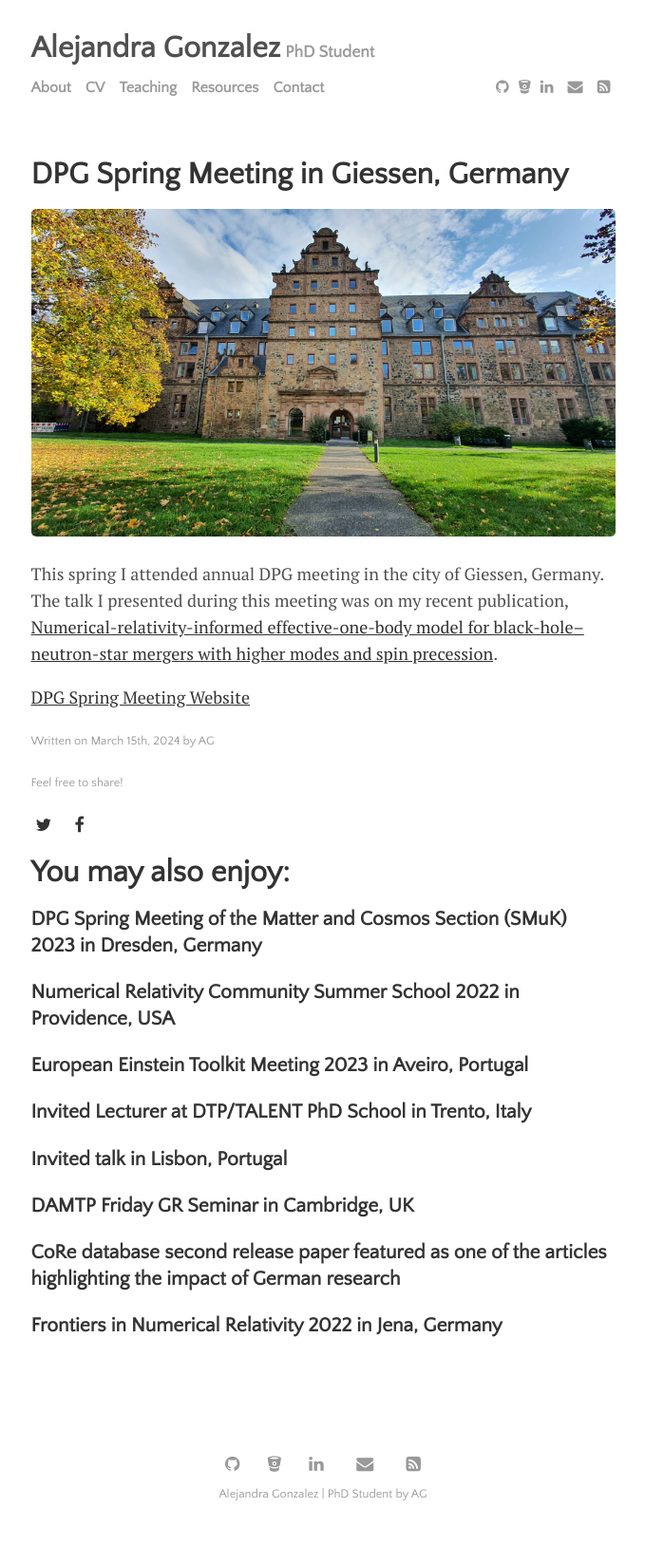
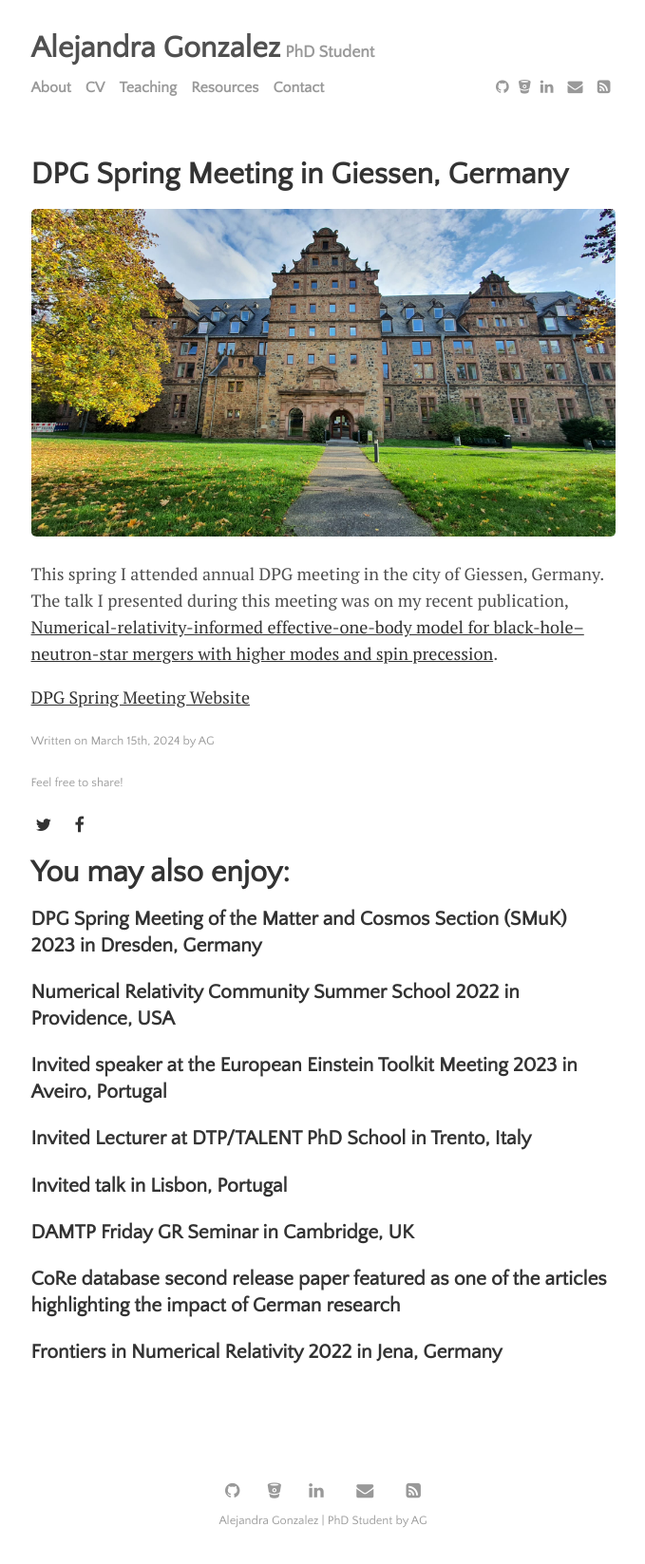
Before and after one commit to ar-gonzalez/ar-gonzalez.github.io, a Jekyll site: the page built from _posts/2024-03-15-dpg-giessen.md, in a window 1280 px wide. Shown: the whole page at 95% size, without its empty margins (300-979 px from the left). Built offline with Jekyll 4.4.1, drawn with Linux system fonts in a browser that asks for light colours; before the commit the page ends 1619 px from its top, so only the background shows below that.

Commit message:
changed titled

```diff
--- a/_posts/2023-06-23-euet-aveiro.md
+++ b/_posts/2023-06-23-euet-aveiro.md
@@ -1,6 +1,6 @@
 ---
 layout: post
-title: "European Einstein Toolkit Meeting 2023 in Aveiro, Portugal"
+title: "Invited speaker at the European Einstein Toolkit Meeting 2023 in Aveiro, Portugal"
 author: "AG"
 categories: conference, seminar, invited talk
 tags: [conference, talks, nr, numerical, relativity, einsteintoolkit]
```
